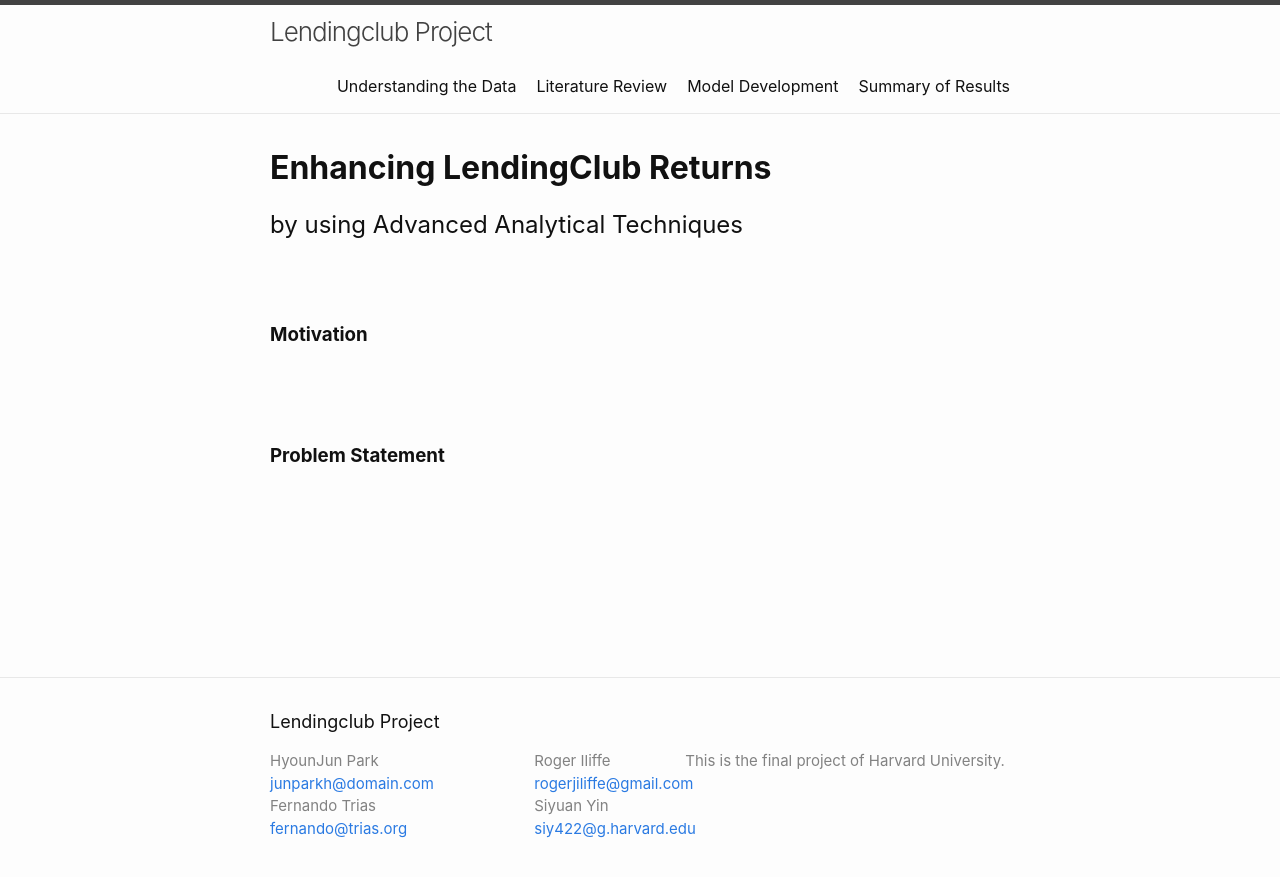
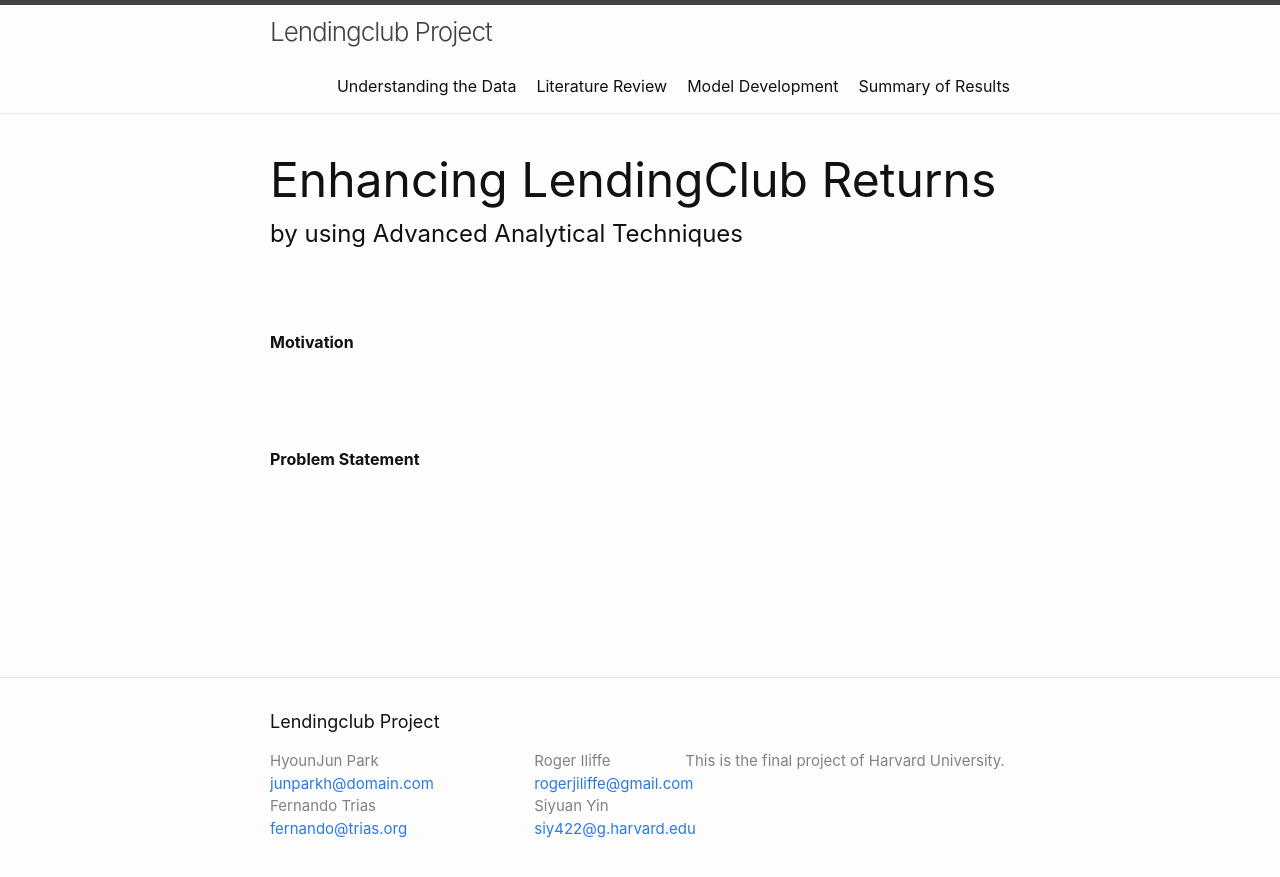
Before and after one commit to junparkh/LendingClub, a Jekyll site: the page built from index.md, in a window 1280 px wide. Shown: the top 877 px of the page. Built offline with Jekyll 4.4.1, drawn with Linux system fonts in a browser that asks for light colours.

Commit message:
Update home.html

```diff
--- a/_layouts/home.html
+++ b/_layouts/home.html
@@ -1,11 +1,10 @@
 ---
 layout: default
 ---
-
-<h1><strong>Enhancing LendingClub Returns </strong></h1>
+<font size="7">Enhancing LendingClub Returns</font>
 <h2>by using Advanced Analytical Techniques</h2>
 <h1>&nbsp;</h1>
-<h3><strong>Motivation</strong></h3>
+<h4><strong>Motivation</strong></h4>
 <p>&nbsp;</p>
 <p>&nbsp;</p>
-<h3><strong>Problem Statement</strong></h3>
+<h4><strong>Problem Statement</strong></h4>
```
